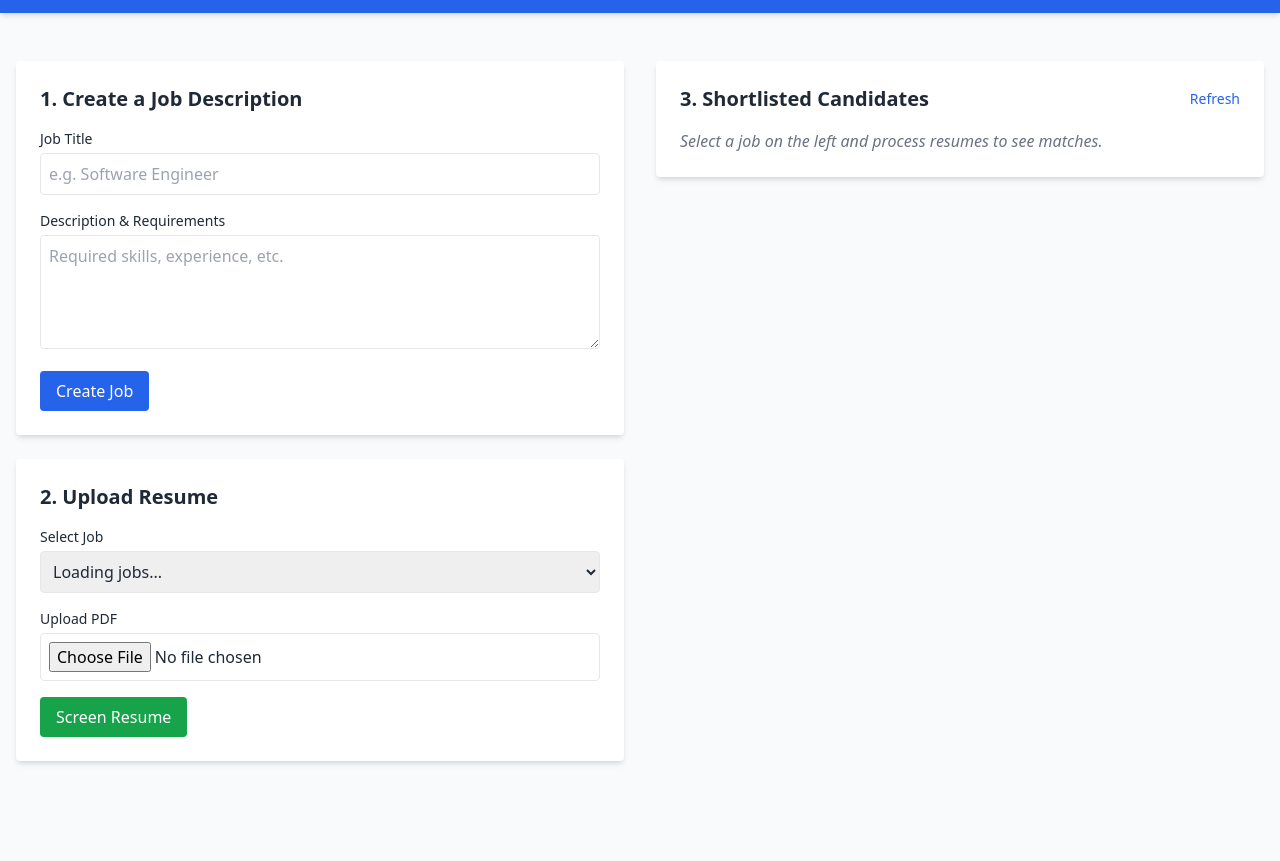
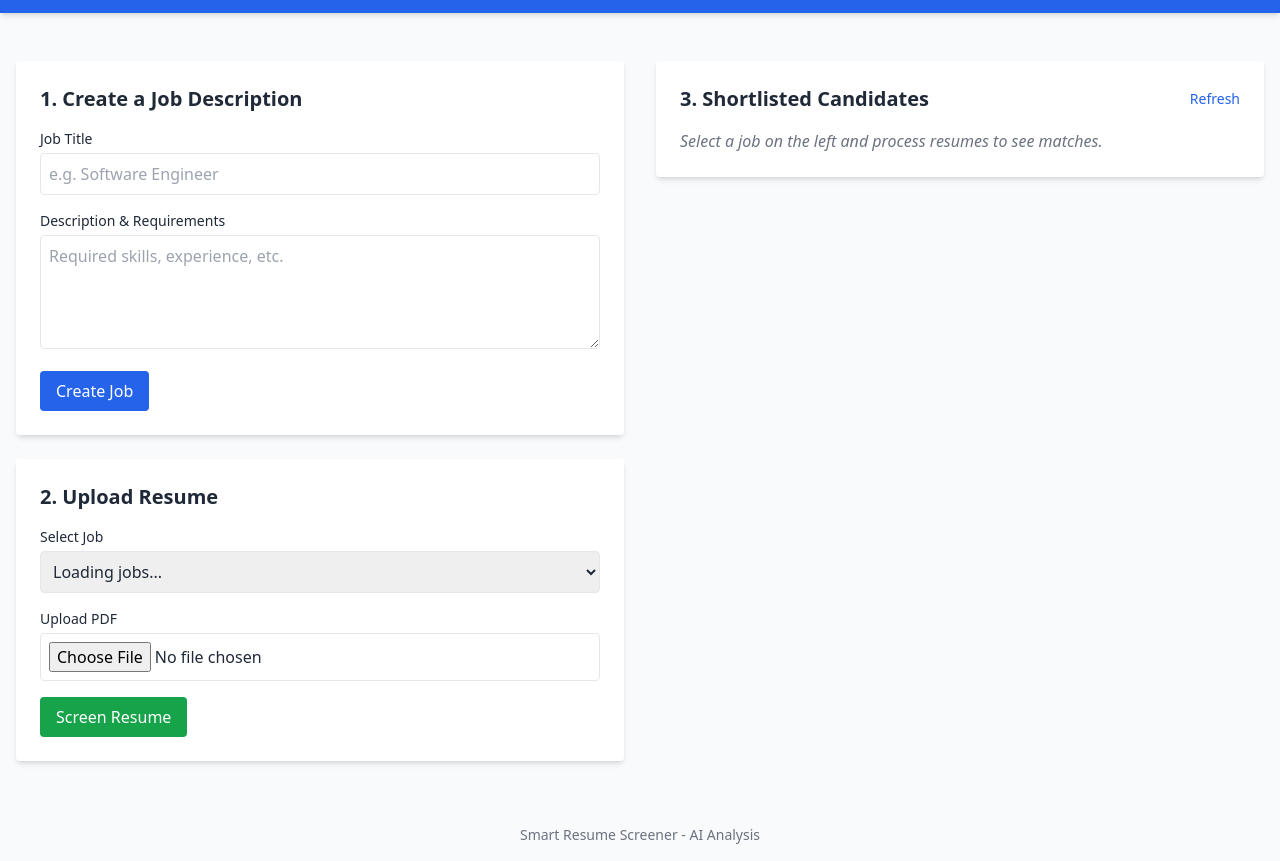
Before and after one commit to JohnAnnish/smart-resume-screener, a plain HTML site: page frontend/index.html in a window 1280 px wide. Shown: the part 71-932 px from the top of the page. Before the commit the page ends 848 px from the top, so only its background shows below. Drawn offline with nearby package versions, Linux system fonts and the light colour scheme.

Commit message:
style: add footer to frontend dashboard

```diff
--- a/frontend/index.html
+++ b/frontend/index.html
@@ -64,5 +64,5 @@
         </div>
     </main>
     <script src="app.js"></script>
-</body>
+<footer class="text-center p-4 text-gray-500 text-sm mt-8">Smart Resume Screener - AI Analysis</footer></body>
 </html>
```
